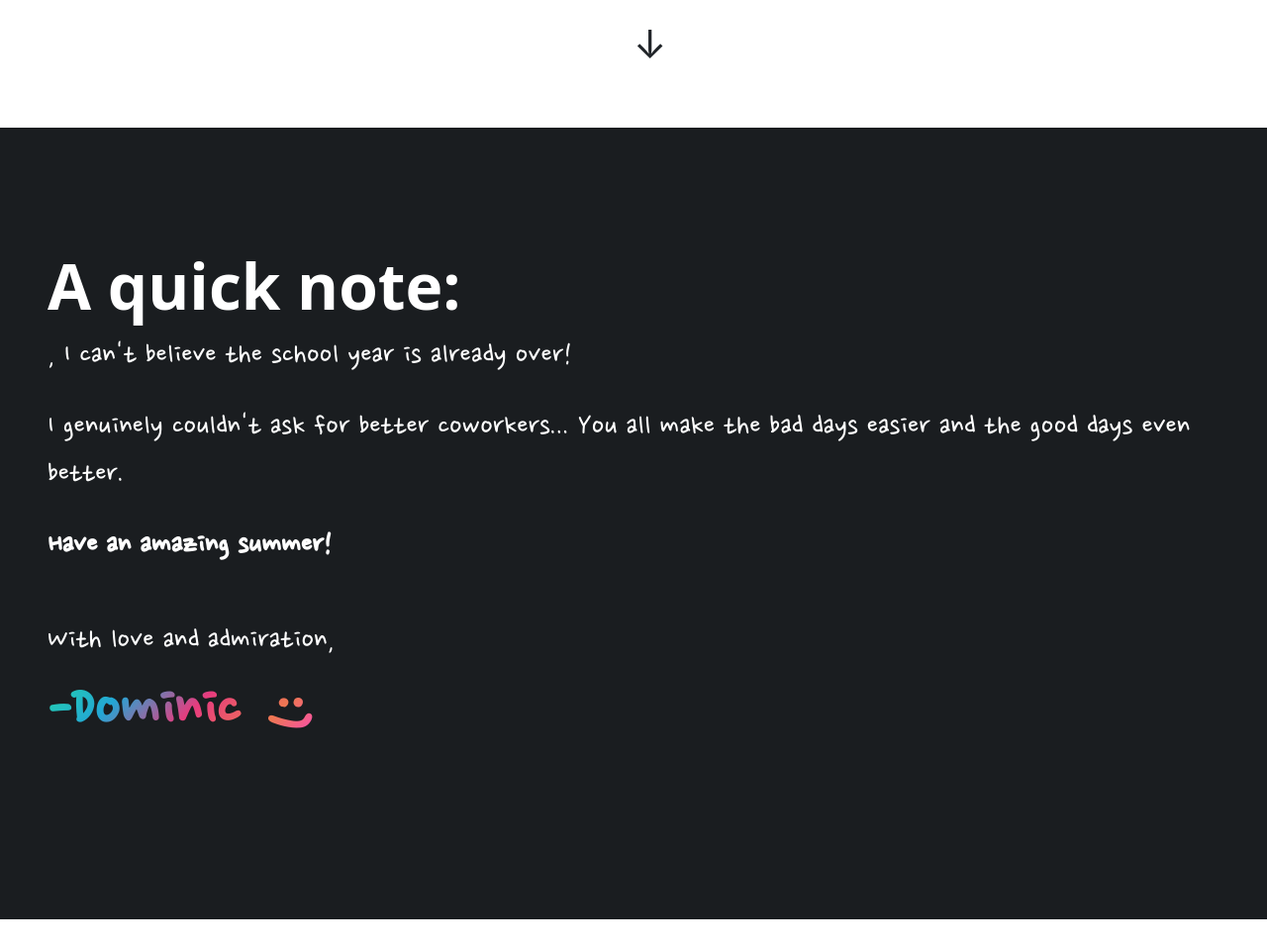
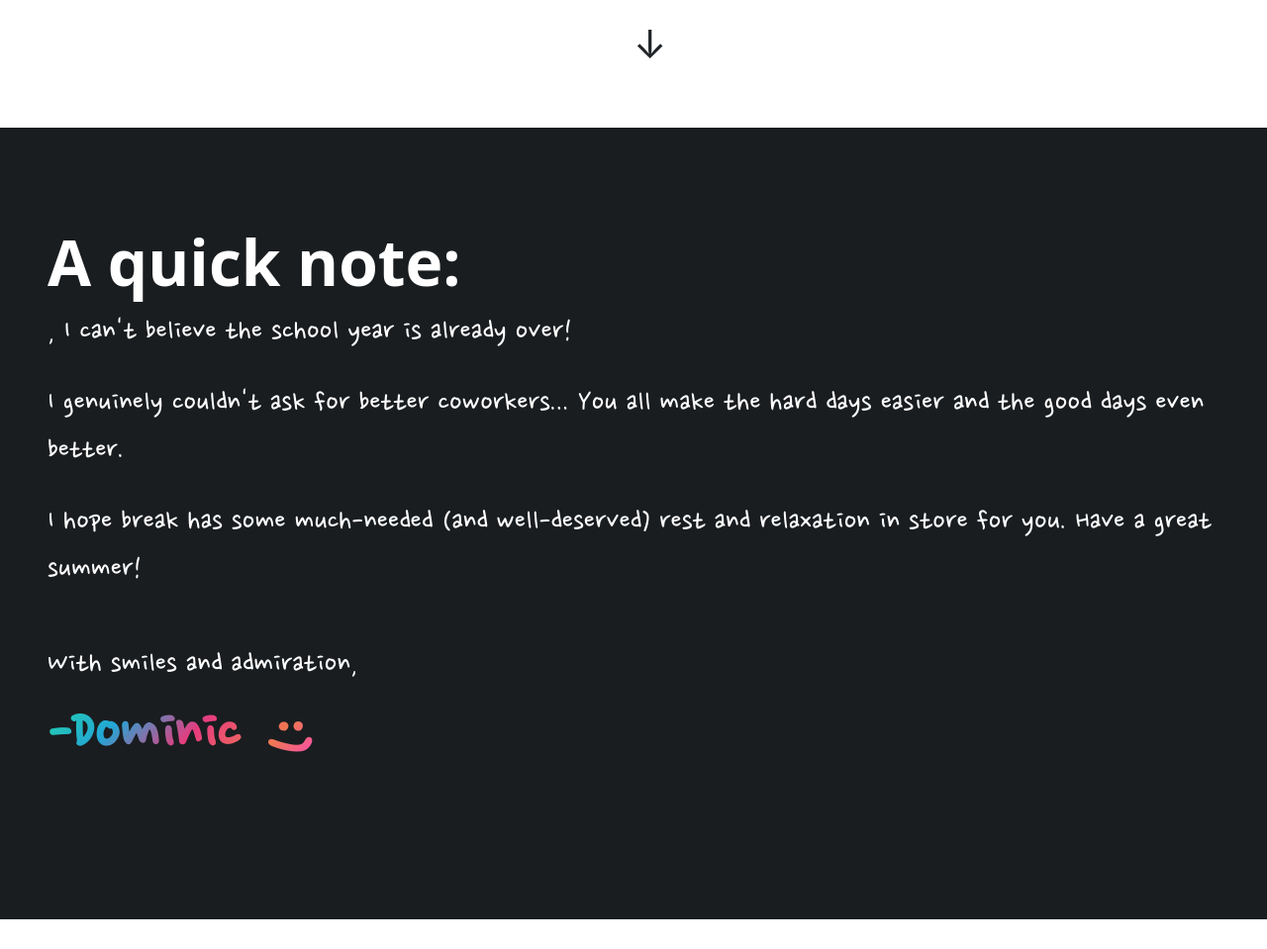
Before and after one commit to dc74089/justcanora, a Django app: template wrapped/templates/wrapped/teacherwrapped2025.html in a window 1280 px wide. Shown: the part 2271-3230 px from the top of the page at 99% size. Run offline with Django 4.2, Linux system fonts and the light colour scheme; the template is opened without the code that fills it, so the values that code supplies are empty; data comes from the database, SQL or seed files in the repository; some libraries are stand-ins or nearby versions.

Commit message:
Update teacher-wrapped template text for improved tone
Revised messages for better phrasing and positivity in the teacherwrapped2025.html template. Adjusted language to enhance clarity, express gratitude, and convey warmth effectively.

```diff
--- a/wrapped/templates/wrapped/teacherwrapped2025.html
+++ b/wrapped/templates/wrapped/teacherwrapped2025.html
@@ -214,8 +214,8 @@
       </p>
 
       <p class="fw-light mt-4">
-        I genuinely couldn't ask for better coworkers... You all make the bad days easier
-        and the good days even better.
+        I genuinely couldn't ask for better coworkers... You all make the hard days easier and the good days even
+        better.
       </p>
 
       {% if data.personal_note %}
@@ -223,9 +223,10 @@
       {% endif %}
 
       <p class="fw-light mt-4">
-        <span class="fw-bold">Have an amazing summer!</span>
+        I hope break has some much-needed (and well-deserved) rest and relaxation in store for you. Have a great summer!
       </p>
-      <p class="mt-5 fw-light">With love and admiration,<br>
+
+      <p class="mt-5 fw-light">With smiles and admiration,<br>
         <span class="happygradtext smalltext fw-bold">-Dominic<span
                 style="writing-mode: vertical-lr">:)</span></span>
       </p>
```
